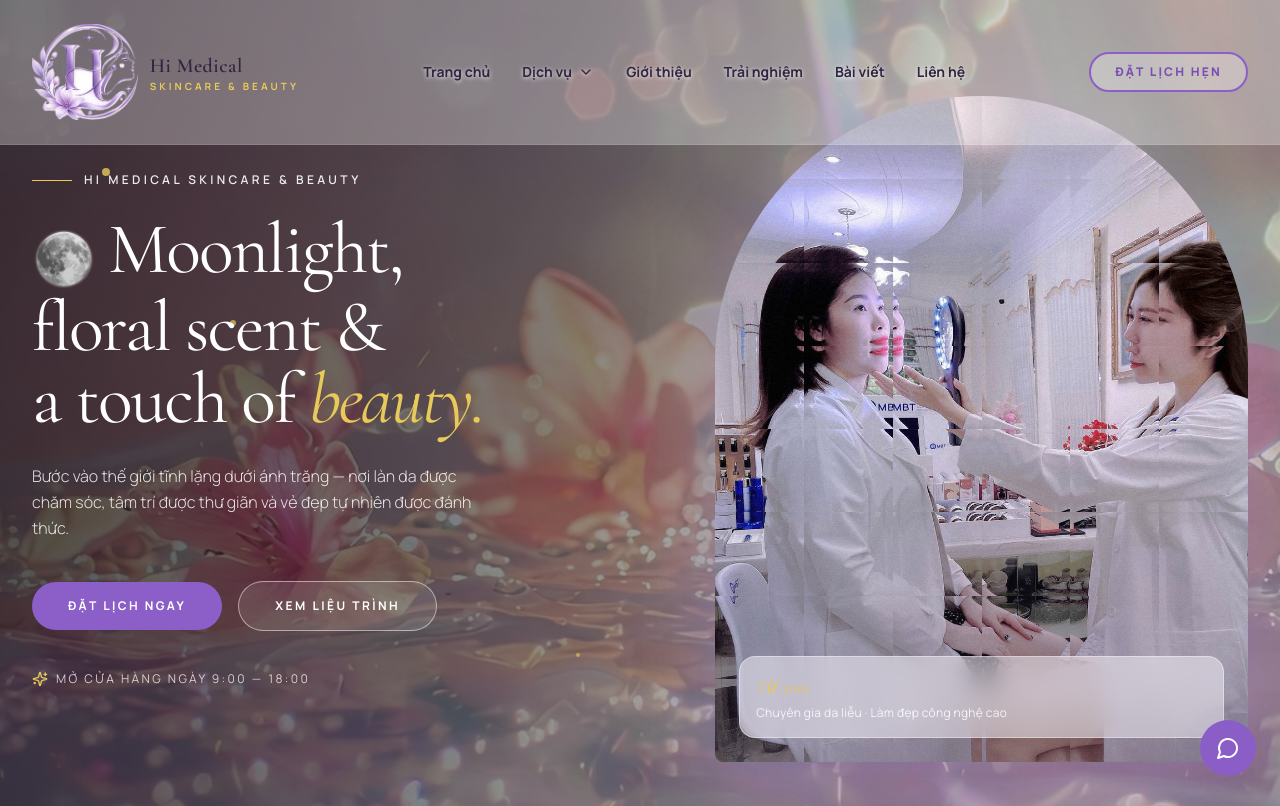
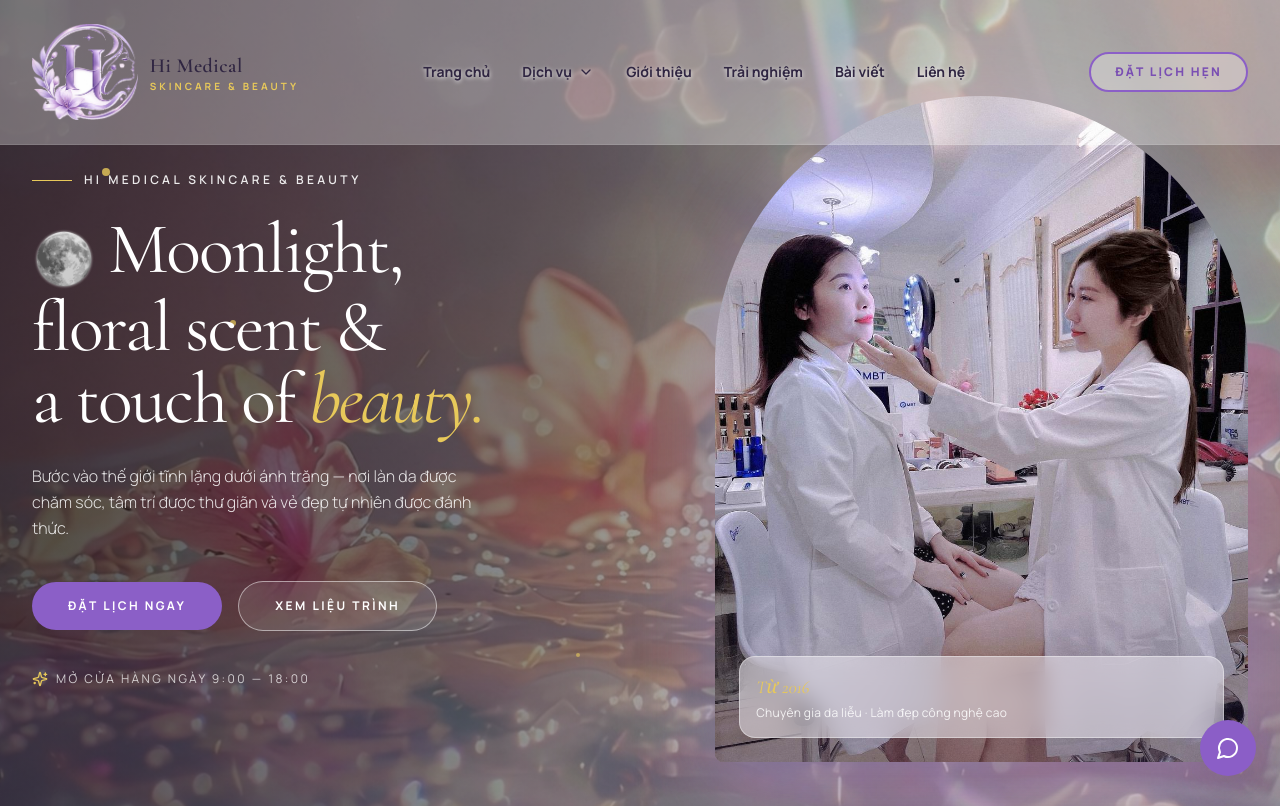
Before and after one commit to dungvt1234/hi-medical-news-website, a Next.js app: page / in a window 1280 px wide. Shown: the top 806 px of the page. Built offline with nearby package versions, Linux system fonts and the light colour scheme.

Commit message:
fix: hero image grid - use sprite-sheet img trim to avoid aspect distortion (no more broken image)

```diff
--- a/components/HeroImageGrid.tsx
+++ b/components/HeroImageGrid.tsx
@@ -9,13 +9,14 @@ gsap.registerPlugin(ScrollTrigger);
 /**
  * HeroImageGrid — Hiệu ứng "hàng nghìn mảnh ảnh hội tụ"
  *
- * Chia ảnh thành lưới ô nhỏ (cols x rows). Mỗi ô hiển thị một lát cắt của
- * cùng một ảnh lớn (dùng background-position để hiển thị đúng phần của nó)
- * và được xếp đúng vị trí grid (left/top theo cột & hàng).
+ * Chia ảnh thành lưới ô nhỏ (cols x rows). Mỗi ô là một <img> cùng nguồn,
+ * dùng object-fit:cover + object-position để hiển thị đúng lát cắt của ảnh
+ * (giống cách chia ảnh thành mảng ô). Vì dùng object-fit:cover, các ô ghép
+ * khít thành ảnh hoàn chỉnh KHÔNG BỊ MÉO, không phụ thuộc tỷ lệ ảnh gốc.
  *
- * Khi cuộn tới hero, các ô bắt đầu ở vị trí ngẫu nhiên rải khắp màn hình
- * (translate + xoay), rồi cùng lúc bay về vị trí grid → ghép thành ảnh
- * hoàn chỉnh. Sau khi ghép xong, một vệt ánh bạc lướt ngang qua ảnh.
+ * Khi cuộn tới hero, các ô bắt đầu rải rác khắp màn hình (translate + xoay),
+ * rồi cùng lúc bay về vị trí grid → ghép thành ảnh. Sau khi xong, một vệt
+ * ánh bạc lướt ngang qua ảnh.
  */
 
 const COLS = 6;
@@ -25,10 +26,11 @@ const CELL_H = 100 / ROWS; // % chiều cao mỗi ô
 
 interface HeroImageGridProps {
   src: string;
+  alt?: string;
   className?: string;
 }
 
-export default function HeroImageGrid({ src, className }: HeroImageGridProps) {
+export default function HeroImageGrid({ src, alt, className }: HeroImageGridProps) {
   const rootRef = useRef<HTMLDivElement>(null);
   const shineRef = useRef<HTMLDivElement>(null);
 
@@ -41,9 +43,9 @@ export default function HeroImageGrid({ src, className }: HeroImageGridProps) {
 
     // 1) Trạng thái ban đầu: các ô rải rác khắp nơi, xoay ngẫu nhiên
     cells.forEach((cell) => {
-      const randX = gsap.utils.random(-40, 40) * 16; // px
-      const randY = gsap.utils.random(-40, 40) * 16; // px
-      const rot = gsap.utils.random(-360, 360); // độ
+      const randX = gsap.utils.random(-35, 35) * 18; // px
+      const randY = gsap.utils.random(-35, 35) * 18; // px
+      const rot = gsap.utils.random(-300, 300); // độ
       gsap.set(cell, { x: randX, y: randY, rotation: rot, opacity: 0, scale: 0.5 });
     });
 
@@ -84,7 +86,7 @@ export default function HeroImageGrid({ src, className }: HeroImageGridProps) {
       },
     });
 
-    // Tăng độ tin cậy: nếu ScrollTrigger không kích hoạt trong 5s, tự play
+    // Fallback: nếu ScrollTrigger không kích hoạt trong 5s, tự play
     const fallback = setTimeout(() => {
       if (tl.progress() < 0.1) tl.play();
     }, 5000);
@@ -99,21 +101,42 @@ export default function HeroImageGrid({ src, className }: HeroImageGridProps) {
   const cells = [];
   for (let r = 0; r < ROWS; r++) {
     for (let c = 0; c < COLS; c++) {
+      /*
+       * Sprite-sheet trimming: mỗi cell là một "cửa sổ" nhỏ, bên trong chứa
+       * toàn bộ ảnh được phóng to lên (COLS x ROWS) lần rồi dịch chuyển để
+       * hiển thị đúng lát cắt. Vì ảnh phóng đều theo cả 2 trục, các cell ghép
+       * lại khít thành ảnh hoàn chỉnh — KHÔNG bị méo, KHÔNG bị lệch.
+       */
+      const imgW = COLS * 100; // % so với cell width
+      const imgH = ROWS * 100; // % so với cell height
+      const offX = -(c * 100); // % so với cell width
+      const offY = -(r * 100); // % so với cell height
       cells.push(
         <div
           key={`${r}-${c}`}
-          className="slice absolute"
+          className="slice absolute overflow-hidden"
           style={{
             left: `${c * CELL_W}%`,
             top: `${r * CELL_H}%`,
             width: `${CELL_W}%`,
             height: `${CELL_H}%`,
-            backgroundImage: `url(${src})`,
-            backgroundSize: `${COLS * 100}% ${ROWS * 100}%`,
-            backgroundPosition: `${c * CELL_W}% ${r * CELL_H}%`,
-            backgroundRepeat: 'no-repeat',
           }}
-        />
+        >
+          {/* eslint-disable-next-line @next/next/no-img-element */}
+          <img
+            src={src}
+            alt={alt ?? ''}
+            draggable={false}
+            className="absolute block"
+            style={{
+              left: `${offX}%`,
+              top: `${offY}%`,
+              width: `${imgW}%`,
+              height: `${imgH}%`,
+              maxWidth: 'none',
+            }}
+          />
+        </div>
       );
     }
   }
```
